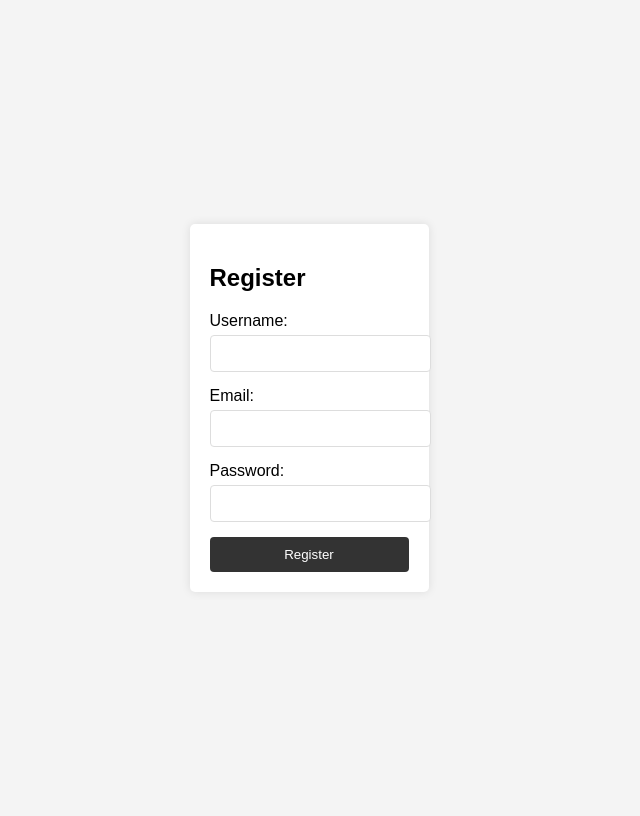
After one commit to abyssis11/Health-tracker, a Flask app: template main/templates/register.html in a window 1280 px wide. The commit adds this page. Shown: the whole page, without its empty margins (331-971 px from the left). Run offline with Flask 3, Linux system fonts and the light colour scheme; the template is opened without the code that fills it, so the values that code supplies are empty.

Commit message:
Adding app.py

```diff
--- a/main/app.py
+++ b/main/app.py
@@ -0,0 +1,105 @@
+from flask import Flask, render_template, request, jsonify, redirect, url_for
+from flask_sqlalchemy import SQLAlchemy
+from os import environ
+from datetime import datetime
+
+app = Flask(__name__)
+app.config['SQLALCHEMY_DATABASE_URI'] = environ.get('DB_URL')
+db = SQLAlchemy(app)
+
+class User(db.Model):
+    id = db.Column(db.Integer, primary_key=True)
+    username = db.Column(db.String(80), unique=True, nullable=False)
+    email = db.Column(db.String(120), unique=True, nullable=False)
+    password = db.Column(db.String(255), nullable=False)
+    health_metrics = db.relationship('HealthMetrics', backref='user', lazy=True)
+
+class HealthMetrics(db.Model):
+    id = db.Column(db.Integer, primary_key=True)
+    user_id = db.Column(db.Integer, db.ForeignKey('user.id'), nullable=True)
+    date = db.Column(db.Date, default=datetime.utcnow)
+    calorie_intake = db.Column(db.Float)
+    exercise_duration = db.Column(db.Float)
+    sleep_hours = db.Column(db.Float)
+    water_consumed = db.Column(db.Float)
+
+class UserHealthGoals(db.Model):
+    id = db.Column(db.Integer, primary_key=True)
+    user_id = db.Column(db.Integer, db.ForeignKey('user.id'), nullable=True)
+    goal_type_calorie = db.Column(db.Float)
+    goal_type_exercise = db.Column(db.Float)
+    goal_type_sleep = db.Column(db.Float)
+    goal_type_water = db.Column(db.Float)
+
+
+@app.route('/', methods=['GET', 'POST'])
+def register():
+    if request.method == 'POST':
+        username = request.form.get('username')
+        email = request.form.get('email')
+        password = request.form.get('password')
+
+        existing_user = User.query.filter((User.username == username) | (User.email == email)).first()
+
+        if existing_user:
+            #return render_template('login.html', error='Username or email already registered')
+            return redirect('/login')
+        else:
+            new_user = User(
+                username=username,
+                email=email,
+                password=password
+
+            )
+            db.session.add(new_user)
+            db.session.commit()
+        #return render_template('homepage.html')
+        return redirect('/<username>')
+
+    return render_template('register.html')
+
+
+@app.route('/login', methods=['GET', 'POST'])
+def login():
+    if request.method == 'POST':
+        username = request.form.get('username')
+        password = request.form.get('password')
+
+        user = User.query.filter_by(username=username, password=password).first()
+
+        if user:
+            #return redirect(url_for('homepage.html', username=username))
+            return redirect('/<username>')
+        # else:
+        #     return render_template('login.html', error='Invalid username or password')
+
+    return render_template('login.html')
+
+@app.route('/<username>', methods=['GET', 'POST'])
+def user_dashboard(username):
+    user = User.query.filter_by(username=username).first()
+
+    if request.method == 'POST':
+        calorie_intake = request.form.get('calorie_intake')
+        exercise_duration = request.form.get('exercise_duration')
+        sleep_hours = request.form.get('sleep_hours')
+        water_consumed = request.form.get('water_consumed')
+
+        health_metrics = HealthMetrics(
+            user=user,
+            calorie_intake=calorie_intake,
+            exercise_duration=exercise_duration,
+            sleep_hours=sleep_hours,
+            water_consumed=water_consumed
+        )
+
+        db.session.add(health_metrics)
+        db.session.commit()
+
+    return render_template('homepage.html', user=user)
+
+if __name__ == '__main__':
+    with app.app_context():
+        db.drop_all()
+        db.create_all()
+    app.run(debug=True, host='0.0.0.0', port=4000)
--- a/main/requirements.txt
+++ b/main/requirements.txt
@@ -0,0 +1,3 @@
+flask
+psycopg2-binary
+Flask-SQLAlchemy
--- a/main/templates/homepage.html
+++ b/main/templates/homepage.html
@@ -10,9 +10,8 @@
 <body>
     <div class="container">
         <h1>Health Metrics Dashboard</h1>
-        <div hx-get="/loadMetrics" hx-trigger="load" id="metrics-container">
-            <!-- Health metrics will be loaded here -->
-        </div>
+        <!---<div hx-get="/loadMetrics" hx-trigger="load" id="metrics-container">
+        </div> -->
     </div>
 </body>
 </html>
--- /dev/null
+++ b/main/templates/register.html
@@ -0,0 +1,31 @@
+<!DOCTYPE html>
+<html lang="en">
+<head>
+    <meta charset="UTF-8">
+    <meta name="viewport" content="width=device-width, initial-scale=1.0">
+    <title>Register</title>
+    <link rel="stylesheet" href="../static/css/style.css">
+    <script src="https://unpkg.com/htmx.org"></script>
+</head>
+<body>
+    <div class="login-container">
+        <form hx-post="/register" hx-encoding="multipart/form-data" hx-target="#response" hx-swap="outerHTML">
+            <h2>Register</h2>
+            <div id="response"></div>
+            <div class="form-group">
+                <label for="username">Username:</label>
+                <input type="text" id="username" name="username" required>
+            </div>
+            <div class="form-group">
+                <label for="email">Email:</label>
+                <input type="email" id="email" name="email" required>
+            </div>
+            <div class="form-group">
+                <label for="password">Password:</label>
+                <input type="password" id="password" name="password" required>
+            </div>
+            <button type="submit">Register</button>
+        </form>
+    </div>
+</body>
+</html>
```
